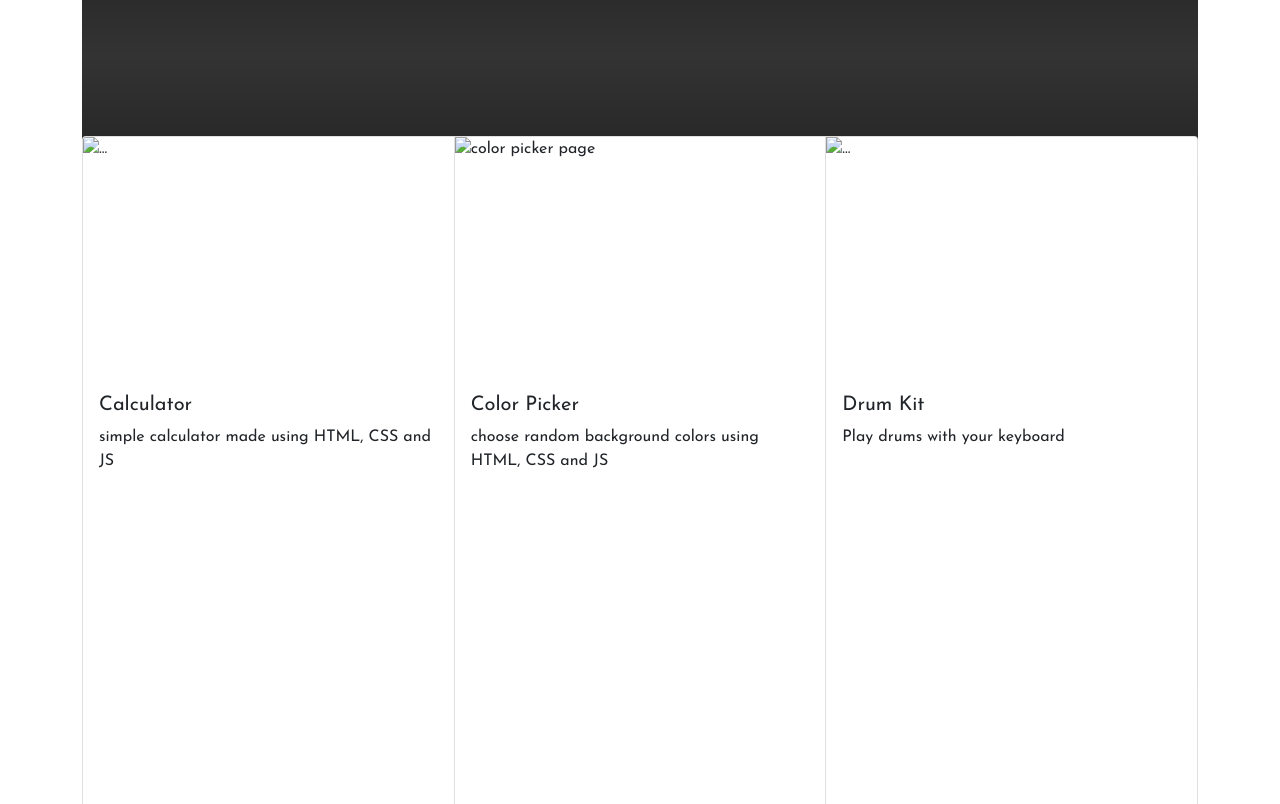
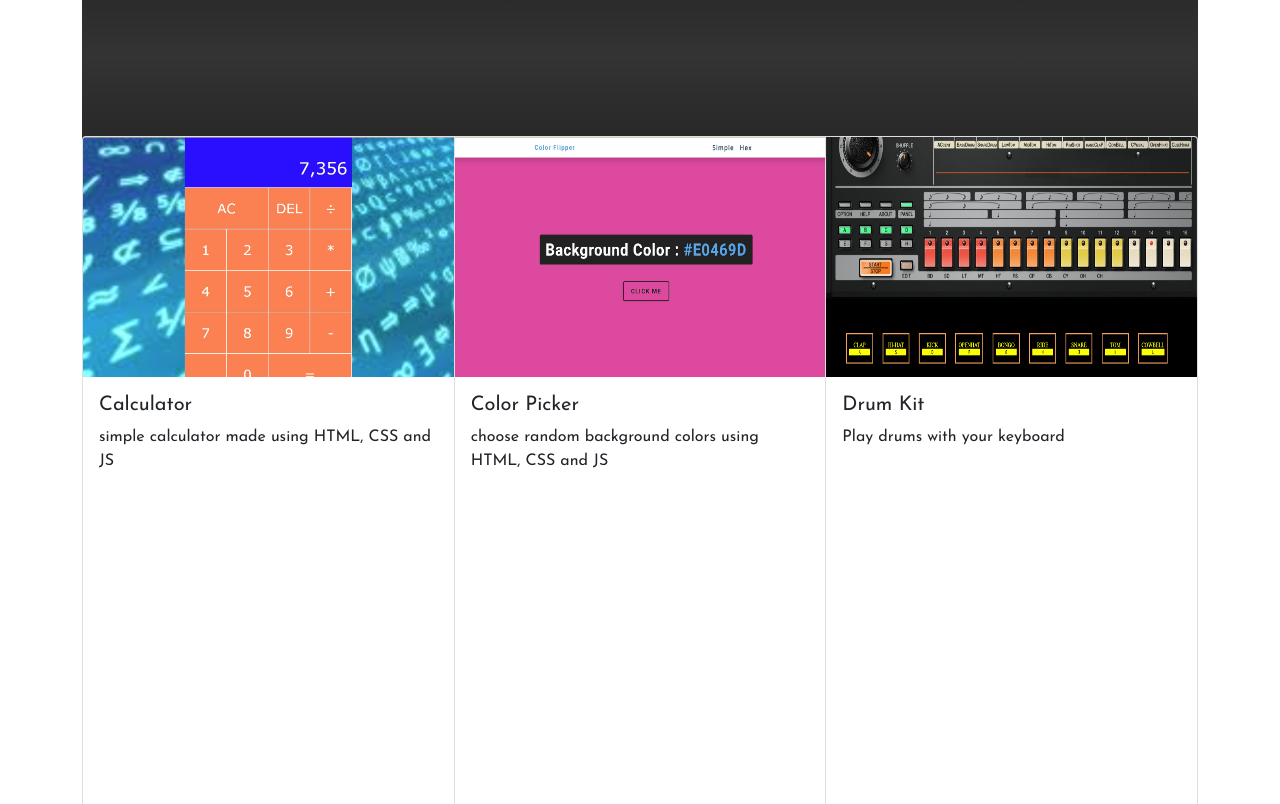
Before and after one commit to Renato-Servadei/MyPortfolio, a plain HTML site: page index.html in a window 1280 px wide. Shown: the part 1600-2404 px from the top of the page. Drawn offline with nearby package versions, Linux system fonts and the light colour scheme; the site is published under a folder, as on GitHub Pages, so addresses that start at the root find nothing.

Commit message:
Update index.html

```diff
--- a/index.html
+++ b/index.html
@@ -101,7 +101,7 @@
         <section class="card-section" id="projects">
             <div class="card-group">
                 <div class="card project-tile">
-                    <img src="/Assets/calculadora.jpg" class="card-img-top" alt="...">
+                    <img src="./Assets/calculadora.jpg" class="card-img-top" alt="...">
                     <div class="card-body">
                         <h5 class="card-title">Calculator</h5>
                         <p class="card-text">simple calculator made using HTML, CSS and JS </p>
@@ -116,7 +116,7 @@
                     </div>
                 </div>
                 <div class="card">
-                    <img src="/Assets/color picker.jpg" class="card-img-top" alt="color picker page">
+                    <img src="./Assets/color picker.jpg" class="card-img-top" alt="color picker page">
                     <div class="card-body">
                         <h5 class="card-title">Color Picker</h5>
                         <p class="card-text">choose random background colors using HTML, CSS and JS </p>
@@ -131,7 +131,7 @@
                     </div>
                 </div>
                 <div class="card">
-                    <img src="/Assets/drumkit.png" class="card-img-top" alt="...">
+                    <img src="./Assets/drumkit.png" class="card-img-top" alt="...">
                     <div class="card-body">
                         <h5 class="card-title">Drum Kit</h5>
                         <p class="card-text">Play drums with your keyboard</p>
```
